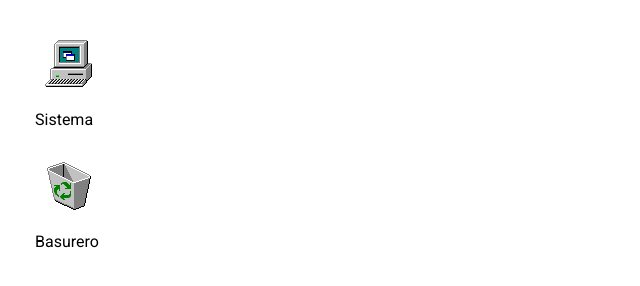
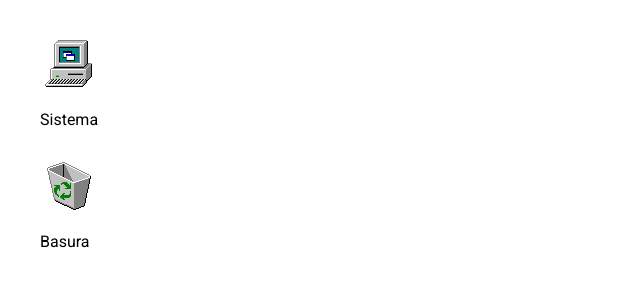
Before and after one commit to spkide/retro-windows, a website built with Parcel: page my-project/src/index.html in a window 1280 px wide. Shown: the full height of the page, 0-640 px from the left. Built offline with nearby package versions, Linux system fonts and the light colour scheme; files whose address does not match are found by name.

Commit message:
version.2.2.1

```diff
--- a/my-project/src/index.html
+++ b/my-project/src/index.html
@@ -9,8 +9,8 @@
 </head>
 <body>
     <div class="asuka">
-            <img src="img/computer_explorer_cool-0.png" alt="" class="iconos"><a href="#" class="sistema">Sistema</a>
-            <img src="img/recycle_bin_empty_cool-0.png" alt="" class="iconos"><a href="#" class="trash">Basurero</a>
+            <img src="img/computer_explorer_cool-0.png" alt="" class="iconos"><a href="#" class="titulo">Sistema</a>
+            <img src="img/recycle_bin_empty_cool-0.png" alt="" class="iconos"><a href="#" class="titulo">Basura</a>
     </div>
 </body>
 </html>
--- a/my-project/src/scss/styles.scss
+++ b/my-project/src/scss/styles.scss
@@ -29,18 +29,10 @@ body{
     gap: 20px;
 }
 
-.sistema{
+.titulo{
     display: block;
     text-decoration: none;
-    margin-left: 15px;
+    margin-left: 20px;
     margin-top: -10px;
     color: black;
 }
-
-.trash{
-    display: block;
-    color: black;
-    text-decoration: none;
-    margin-top: -10px;
-    margin-left: 15px;
-}
```
Also changed, not shown: my-project/dist/index.html, 2 other files.
